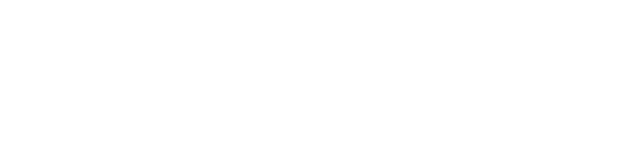
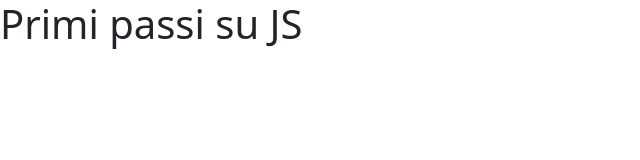
Before and after one commit to FlorianKomnino/js-pwdgen-wannabe, a plain HTML site: page index.html in a window 1280 px wide. Shown: the whole page, without its empty margins (0-640 px from the left). Drawn offline with nearby package versions, Linux system fonts and the light colour scheme.

Commit message:
added bootstrap and css links, created main and h1 title

```diff
--- a/index.html
+++ b/index.html
@@ -4,10 +4,25 @@
     <meta charset="UTF-8">
     <meta http-equiv="X-UA-Compatible" content="IE=edge">
     <meta name="viewport" content="width=device-width, initial-scale=1.0">
+
+    <!-- link bootstrap v5.2 -->
+    <link href="https://cdn.jsdelivr.net/npm/bootstrap@5.2.2/dist/css/bootstrap.min.css" rel="stylesheet" integrity="sha384-Zenh87qX5JnK2Jl0vWa8Ck2rdkQ2Bzep5IDxbcnCeuOxjzrPF/et3URy9Bv1WTRi" crossorigin="anonymous">
+
+    <!-- link to CSS -->
+    <link rel="stylesheet" href="./css/style.css">
+
     <title>js-pwdgen-wannabe</title>
 </head>
 <body>
+    <main>
+        <h1>
+            Primi passi su JS
+        </h1>
 
+        <p>
+
+        </p>
+    </main>
 
 
 
```
Also changed, not shown: css/style.css (added).
